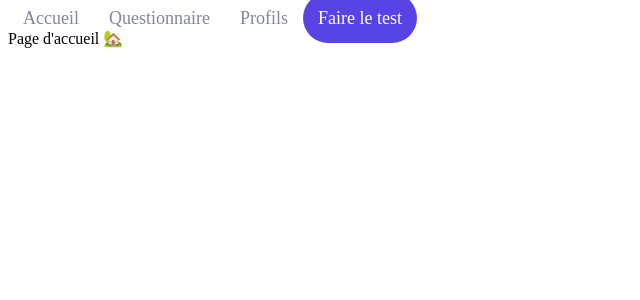
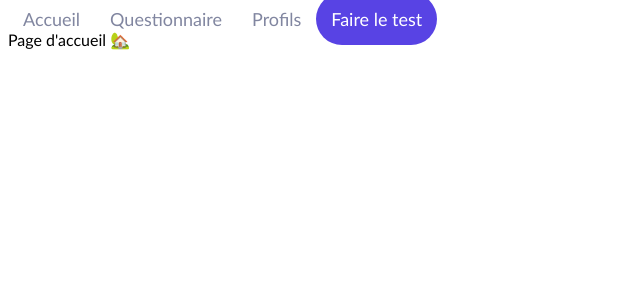
Before and after one commit to FANO-OFFICIAL/shiny-agency-web-site, a React (Create React App) app: page / in a window 1280 px wide. Shown: the top 300 px of the page, without its empty margins (0-640 px from the left). Built offline with nearby package versions, Linux system fonts and the light colour scheme.

Commit message:
nous avons utilisé  styled-components  pour styliser notre application

```diff
--- a/src/index.js
+++ b/src/index.js
@@ -1,6 +1,8 @@
 import React from "react";
 import ReactDOM from "react-dom/client";
 import { BrowserRouter, Routes, Route } from "react-router-dom";
+// Correction : 'createGlobalStyle' doit être importé entre accolades
+import styled, { createGlobalStyle } from "styled-components";
 
 import Home from "./pages/Home/";
 import Survey from "./pages/Survey/";
@@ -13,12 +15,21 @@ import Freelances from "./pages/Freelances";
 const container = document.getElementById("root");
 const root = ReactDOM.createRoot(container);
 
+// Création du style global
+const GlobalStyle = createGlobalStyle`
+    div {
+        font-family: 'Trebuchet MS', Helvetica, sans-serif;
+    }
+`;
+
 // 2. Render l'application avec Router et les Routes.
 root.render(
   <React.StrictMode>
     <BrowserRouter
       future={{ v7_startTransition: true, v7_relativeSplatPath: true }}
     >
+      {/* Utilisation du composant GlobalStyle pour appliquer le style */}
+      <GlobalStyle />
       <Header />
       <Routes>
         <Route path="/" element={<Home />} />
```
